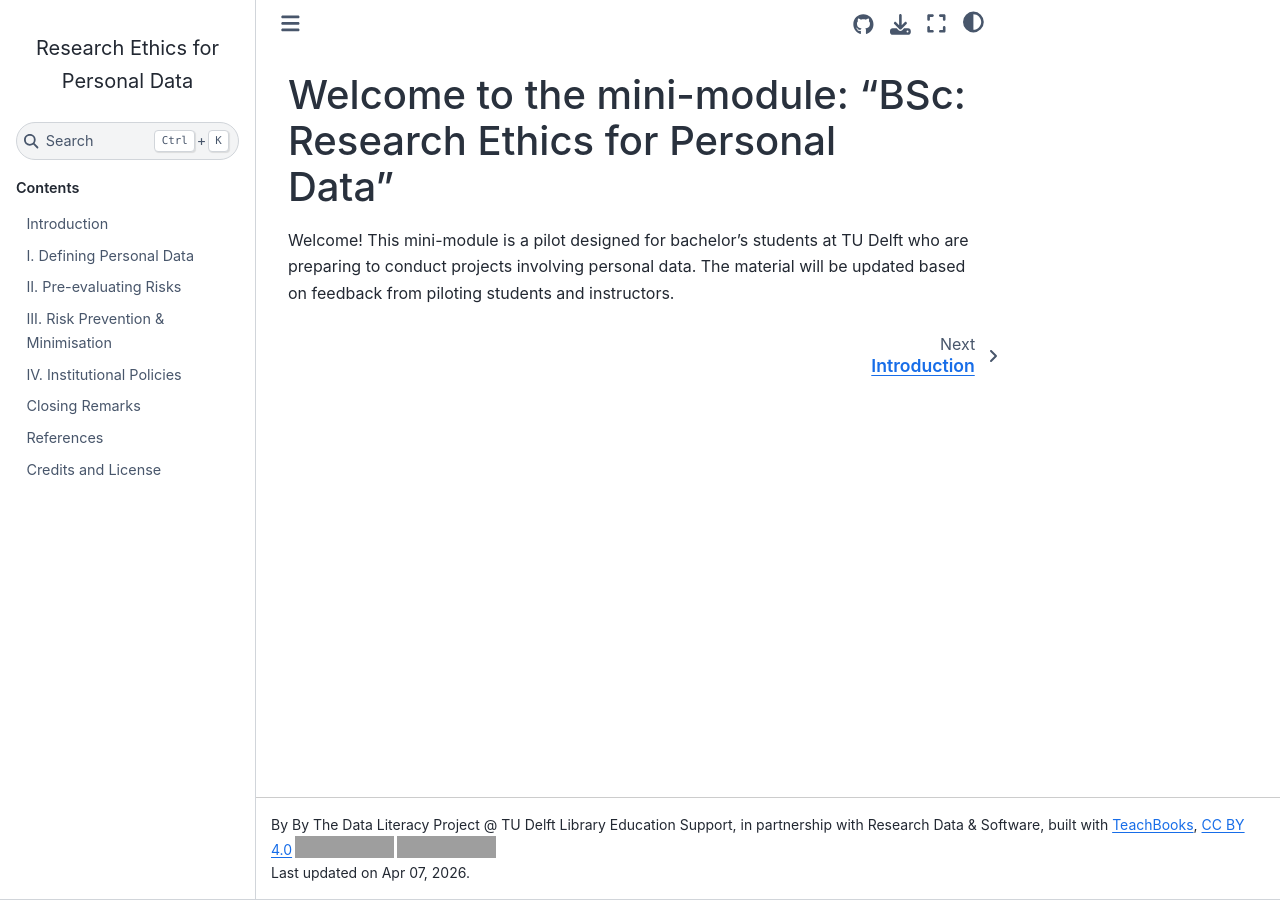
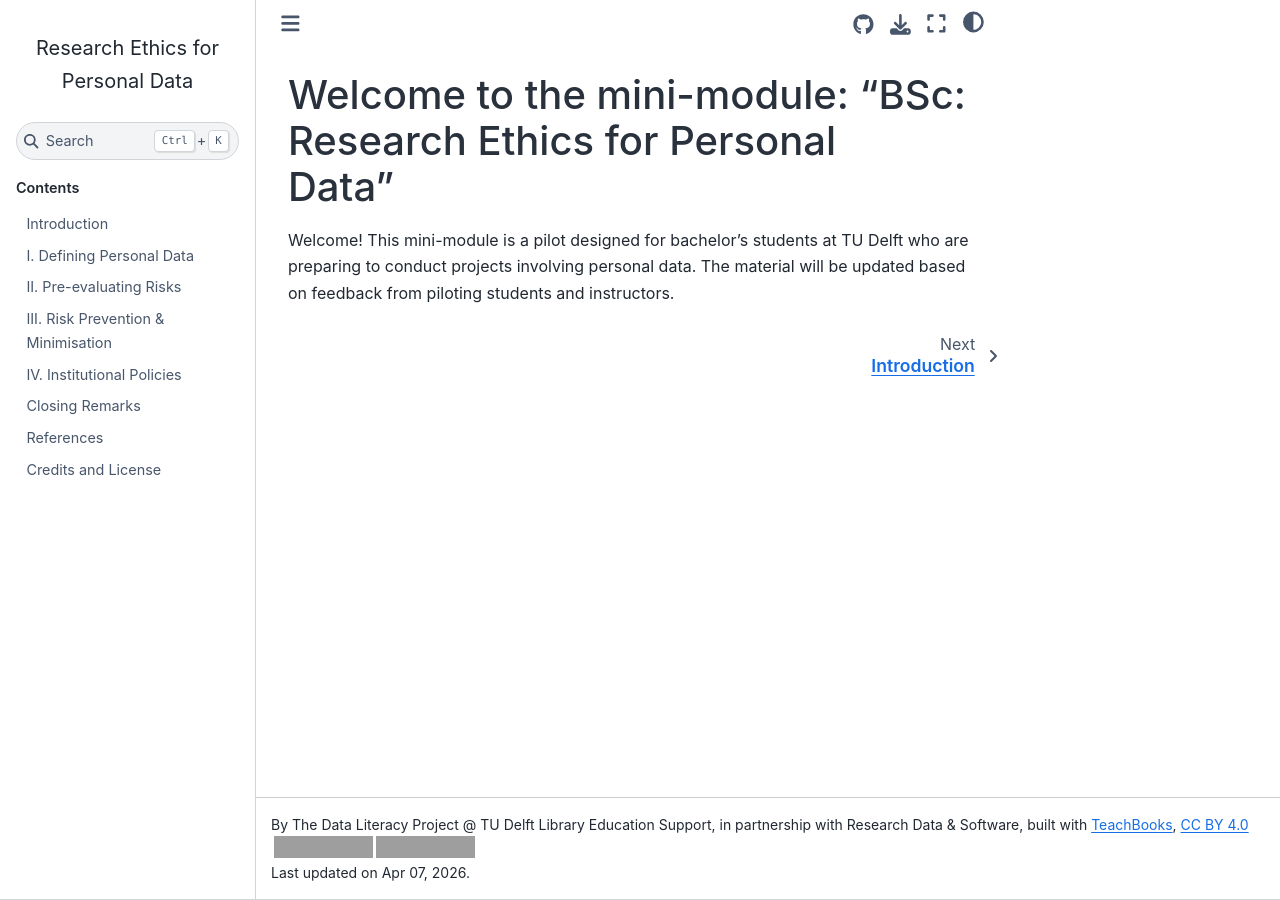
Before and after one commit to tu-delft-library/BSc_Research_Ethics_for_Personal_Data, a Jupyter Book: the page built from book/intro.md, in a window 1280 px wide. Built offline with Jupyter Book 1.0.4 settings and Sphinx 7.4.7 and the Sphinx Book theme 1.1.4, drawn with Linux system fonts in a browser that asks for light colours; comment, search, counter and statistics services are not loaded; grey boxes are pictures that could not be loaded.

Commit message:
fixed redundant "by"

```diff
--- a/book/_config.yml
+++ b/book/_config.yml
@@ -2,7 +2,7 @@
 
 # This config includes an opinionated list of configuration options of TeachBooks, Jupyterbook v1, Sphinx and other extensions part of TeachBooks-Favourites.
 
-author: By The Data Literacy Project @ TU Delft Library Education Support, in partnership with Research Data & Software, built with <a href="https://teachbooks.io">TeachBooks</a>, <a href="https://creativecommons.org/licenses/by/4.0/" target="_blank" rel="license noopener noreferrer"">CC BY 4.0<img style="height:22px!important;margin-left:3px;vertical-align:text-bottom;" src="https://mirrors.creativecommons.org/presskit/icons/cc.svg" alt=""><img style="height:22px!important;margin-left:3px;vertical-align:text-bottom;" src="https://mirrors.creativecommons.org/presskit/icons/by.svg" alt=""></a>
+author: The Data Literacy Project @ TU Delft Library Education Support, in partnership with Research Data & Software, built with <a href="https://teachbooks.io">TeachBooks</a>, <a href="https://creativecommons.org/licenses/by/4.0/" target="_blank" rel="license noopener noreferrer"">CC BY 4.0<img style="height:22px!important;margin-left:3px;vertical-align:text-bottom;" src="https://mirrors.creativecommons.org/presskit/icons/cc.svg" alt=""><img style="height:22px!important;margin-left:3px;vertical-align:text-bottom;" src="https://mirrors.creativecommons.org/presskit/icons/by.svg" alt=""></a>
                                                      # Replace TeachBooks Teams with your own name in the line above, configuratin part of JupyterBook: https://jupyterbook.org/en/stable/customize/config.html
 execute:
   execute_notebooks: "off"                           # Replace this if you want don't have notebooks with output and you want to add notebook output during build, configuration part of Jupyterbook v1 (https://jupyterbook.org/en/stable/customize/config.html)
```
